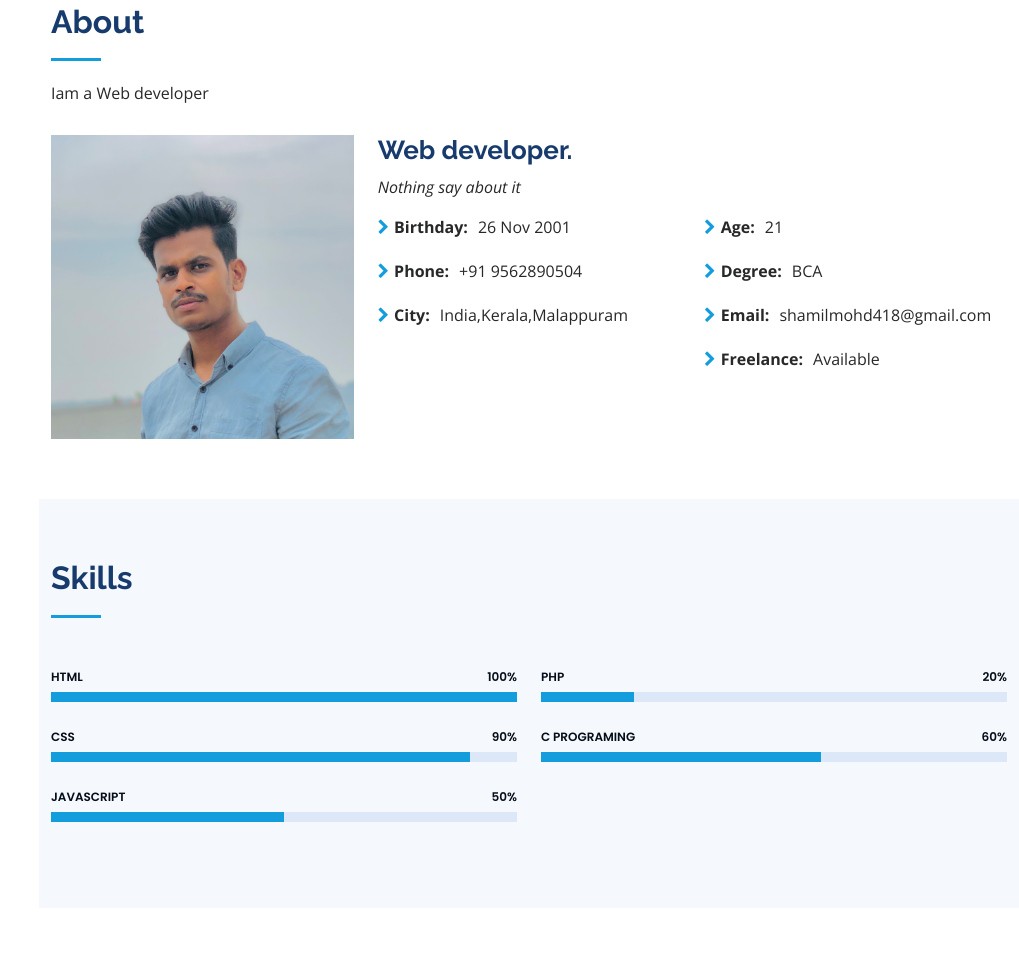
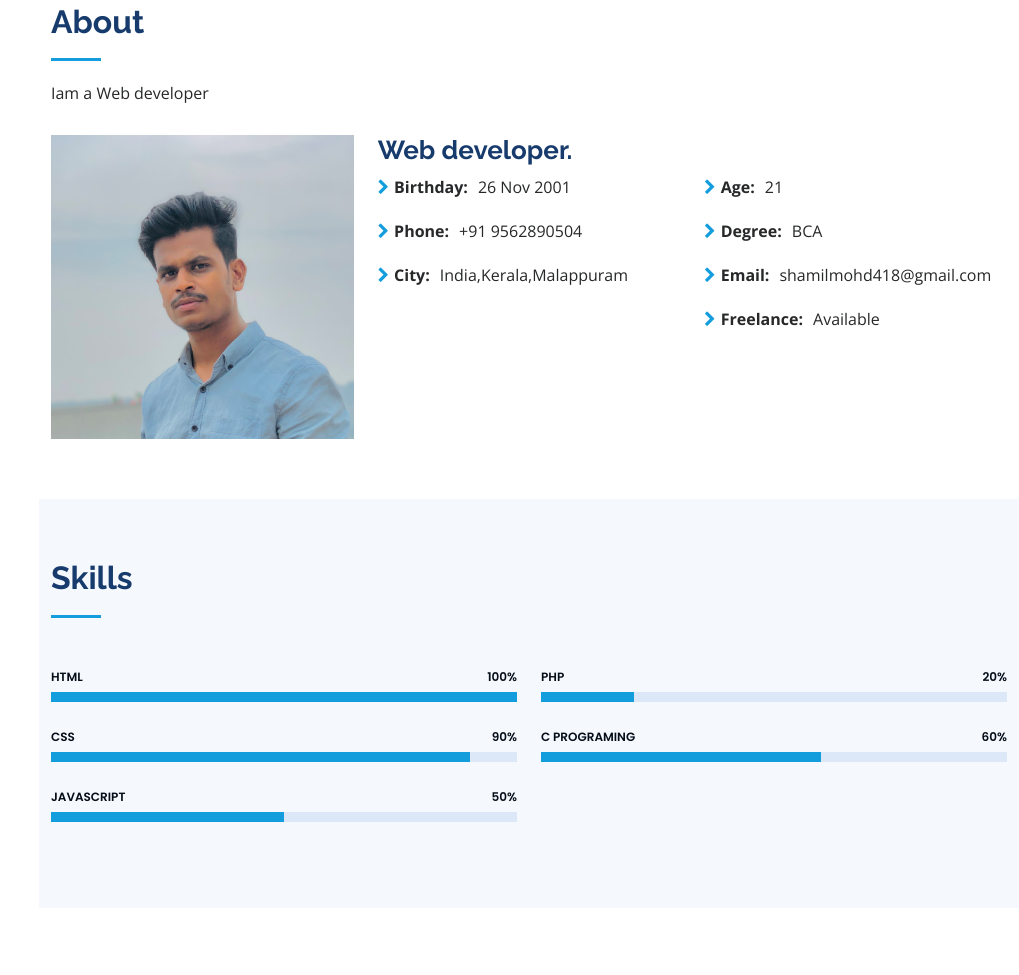
Before and after one commit to mohammedshamil695/shamil, a plain HTML site: page index.html in a window 1280 px wide. Shown: the part 857-1832 px from the top of the page, without its empty margins (261-1280 px from the left). Drawn offline with nearby package versions, Linux system fonts and the light colour scheme.

Commit message:
Update index.html

```diff
--- a/index.html
+++ b/index.html
@@ -90,9 +90,7 @@ window.alert("Do you want to see my web?Please press OK button to continue");
           </div>
           <div class="col-lg-8 pt-4 pt-lg-0 content" data-aos="fade-left">
             <h3>Web developer.</h3>
-            <p class="fst-italic">
-              Nothing say about it
-            </p>
+
             <div class="row">
               <div class="col-lg-6">
                 <ul>
```
